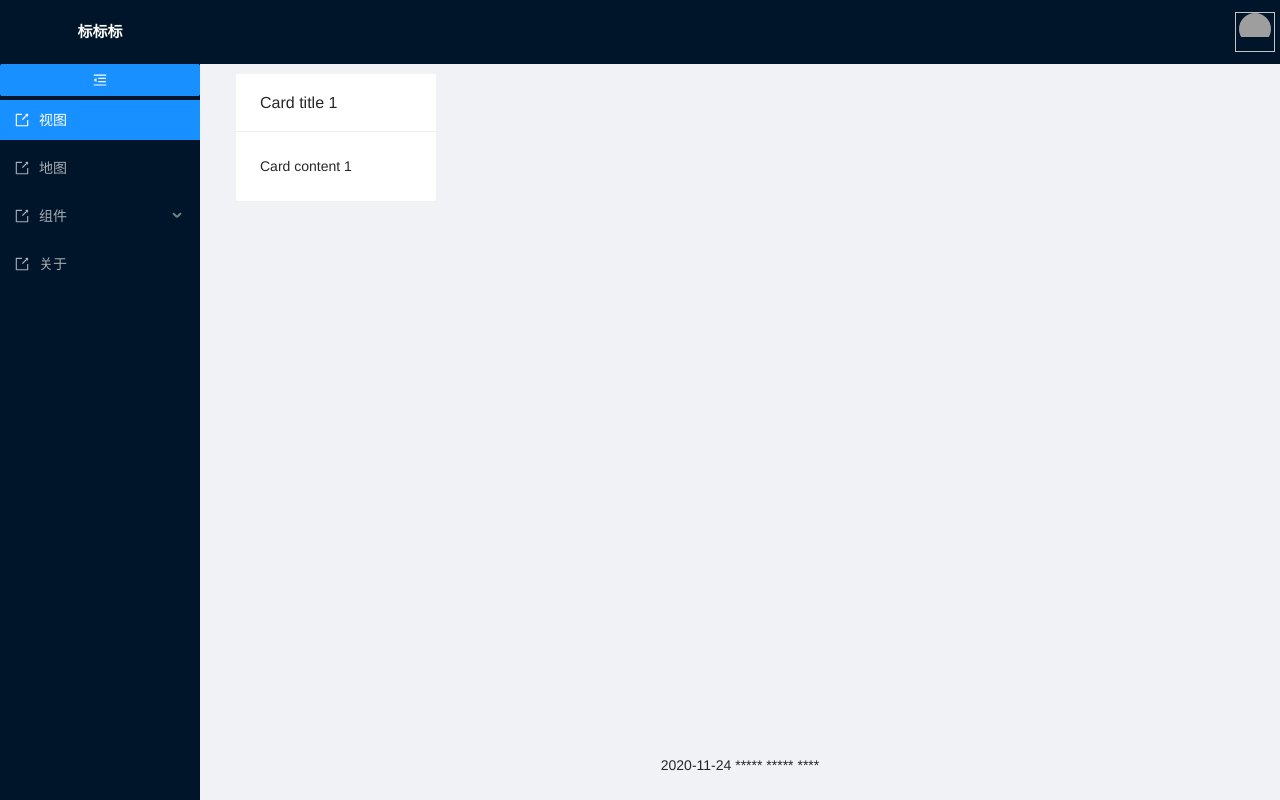
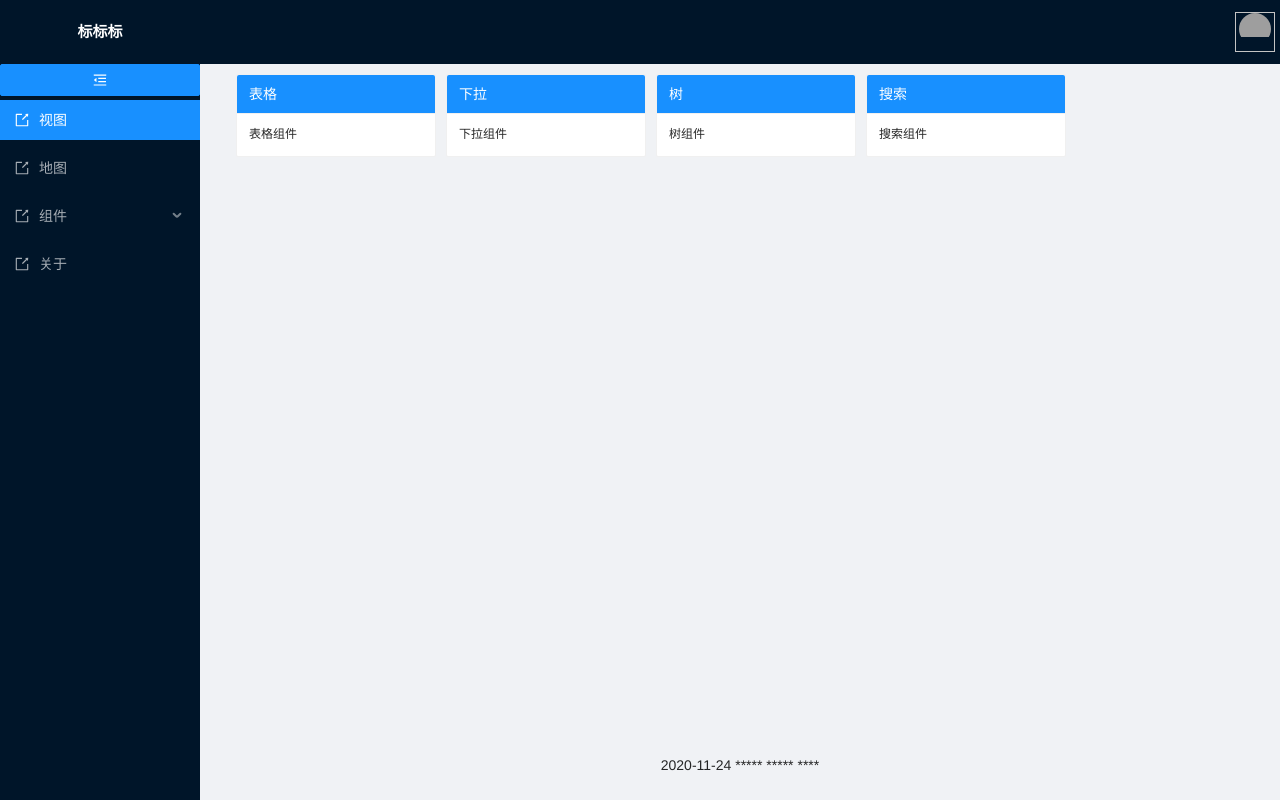
Before and after one commit to liuyaxuan/react-cli, a React (Create React App) app: page /overview in a window 1280 px wide. Built offline with nearby package versions, Linux system fonts and the light colour scheme; grey boxes are pictures that could not be loaded.

Commit message:
更新overview页面。

```diff
--- a/src/mock/index.js
+++ b/src/mock/index.js
@@ -2,10 +2,12 @@ import Mock from 'mockjs'
 
 import nav from './nav'
 import user_config from './user-config'
+import overview from './overview'
 
 const mocks = [
   ...user_config,
-  ...nav
+  ...nav,
+  ...overview
 ]
 
 /**
--- /dev/null
+++ b/src/mock/overview.js
@@ -0,0 +1,37 @@
+import Mock from 'mockjs'
+
+const Random = Mock.Random;
+
+export default [
+  {
+    url: '/overview/cards',
+    type: 'get',
+    response: config => {
+      return {
+        code: 200,
+        data: [
+            {
+                title: '表格',
+                content: '表格组件',
+                path: '/components/table'
+            },
+            {
+                title: '下拉',
+                content: '下拉组件',
+                path: '/components/select'
+            },
+            {
+                title: '树',
+                content: '树组件',
+                path: '/components/tree'
+            },
+            {
+                title: '搜索',
+                content: '搜索组件',
+                path: '/components/tree'
+            }
+        ]
+      }
+    }
+  }
+]
--- a/src/view/pages/overview/index.js
+++ b/src/view/pages/overview/index.js
@@ -1,6 +1,11 @@
 // @flow
 import { useContext, useState, useImperativeHandle, useEffect} from 'react';
 import { Row, Col, Card } from 'antd';
+import { useHistory } from 'react-router-dom'
+
+// 请求
+import { getPoster } from '../../../utils/api';
+
 // scss
 import './index.scss'
 
@@ -10,8 +15,10 @@ import './index.scss'
  */
 
 const OverView = (props) => {
+  const history = useHistory();
   const [loading, setLoading] = useState(false); // 加载动画
   const [pixelWidth, setPixelWidth] = useState(1366); // 设置初始化页面宽度
+  const [cardsData, setCardsData] = useState([]);
 
   useEffect(() => {
     // 初始化页面设置容器宽，计算卡片显示行数和每行个数
@@ -20,6 +27,15 @@ const OverView = (props) => {
     window.onresize = function () {
       setPixelWidth(document.getElementsByClassName('card-box')[0].clientWidth)
     }
+
+    // 获取全部caards
+    setLoading(true);
+    getPoster('get', '/overview/cards', {pid: 123, uid:456}).then(res => {
+      setLoading(false)
+      setCardsData(res);
+    }).catch(err => {
+      setLoading(false);
+    })
   }, [])
 
   /**
@@ -35,13 +51,29 @@ const OverView = (props) => {
    * @param {*} pixel_width
    */
   function renderCards(pixel_width) {
-    // cardsNum 表示页面中需要展示的cards总数
-    const cardsNum = 100;
+    // 点击卡片路由跳转
+    function handleJump (data) {
+      // history.push(data.path);
+    }
     return (
-      <div className="card-box" style={{ width: '100%', minWidth: '220px', height: 'calc(100% - 54px)', overflowY: 'auto' }}>
-        <Card className="cards" title="Card title 1" bordered={false} hoverable>
-          Card content 1
-        </Card>
+      <div className="card-box">
+        {
+          cardsData && cardsData.map((item, index) => (
+            <Card
+              className="cards"
+              key={ index }
+              title={item.title}
+              bordered={true}
+              hoverable
+              loading={loading}
+              size="small"
+              bodyStyle={{ fontSize: '12px' }}
+              onClick={()=> { handleJump(item) }}
+            >
+              { item.content }
+            </Card>
+          ))
+        }
       </div>
     )
   }
--- a/src/view/pages/overview/index.scss
+++ b/src/view/pages/overview/index.scss
@@ -1,4 +1,8 @@
 .card-box {
+    width: '100%';
+    min-width: '220px';
+    height: 'calc(100% - 54px)';
+    overflow-y: 'auto';
     margin-right: '0px';
     text-align: left;
     .cards {
@@ -7,5 +11,9 @@
         margin-left: 10px;
         margin-bottom: 10px;
         display: inline-block;
+        .ant-card-head {
+            background: rgb(24, 144, 255);
+            color: #fff;
+        }
     }
 }
```
Also changed, not shown: 1 other file (tests, documents, lock files or other folders).
